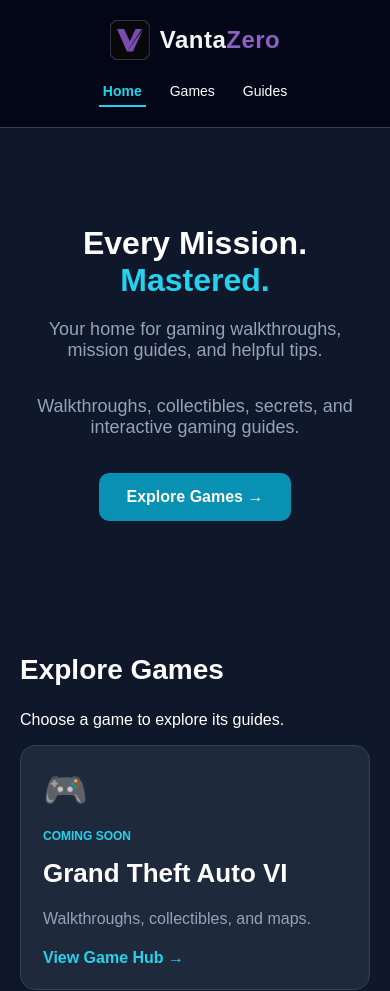
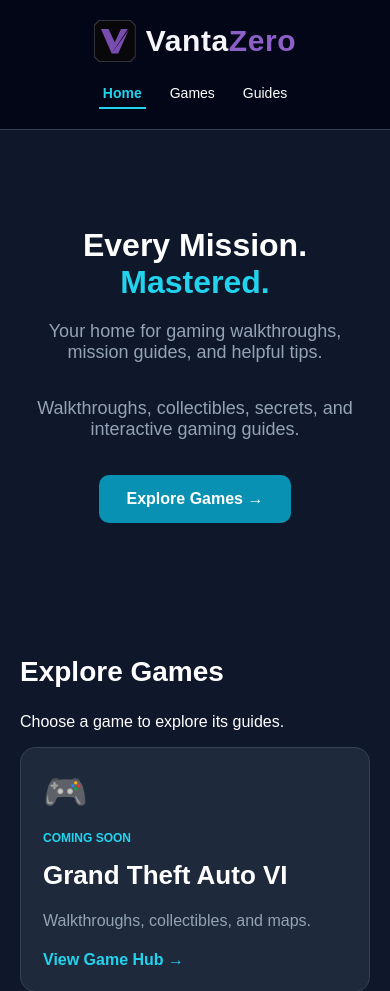
Before and after one commit to Deshawn-creator/MissionHub, a plain HTML site: page index.html in a window 390 px wide. Shown: the top 991 px of the page. Drawn offline with Linux system fonts and the light colour scheme.

Commit message:
Enlarge the VantaZero wordmark and badge

```diff
--- a/style.css
+++ b/style.css
@@ -33,7 +33,7 @@ body {
 
 .logo {
   color: #f6f5fa;
-  font-size: 28px;
+  font-size: 36px;
   font-weight: bold;
   text-decoration: none;
 }
@@ -337,8 +337,8 @@ html {
     position: relative;
     display: grid;
     place-items: center;
-    width: 40px;
-    height: 40px;
+    width: 48px;
+    height: 48px;
     flex-shrink: 0;
     background: #34323b;
     clip-path: polygon(12% 0, 88% 0, 100% 12%, 100% 88%, 88% 100%, 12% 100%, 0 88%, 0 12%);
@@ -355,10 +355,22 @@ html {
 .logo-icon::after {
     content: "";
     position: relative;
-    width: 26px;
-    height: 23px;
+    width: 32px;
+    height: 28px;
     background: #794caf;
     clip-path: polygon(0 0, 27% 0, 50% 55%, 73% 0, 98% 0, 39% 100%, 100% 5%, 62% 100%, 39% 100%);
+}
+
+@media (max-width: 600px) {
+    .logo-icon {
+        width: 42px;
+        height: 42px;
+    }
+
+    .logo-icon::after {
+        width: 28px;
+        height: 25px;
+    }
 }
 
 .nav-links a {
@@ -379,7 +391,7 @@ html {
 
 @media (max-width: 600px) {
     .logo {
-        font-size: 24px;
+        font-size: 30px;
     }
 
     .nav-links {
@@ -644,7 +656,7 @@ html {
     }
 
     .logo {
-        font-size: 24px;
+        font-size: 30px;
     }
 
     .nav-links {
```
